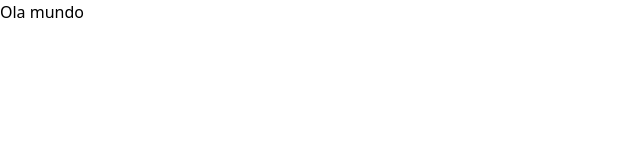
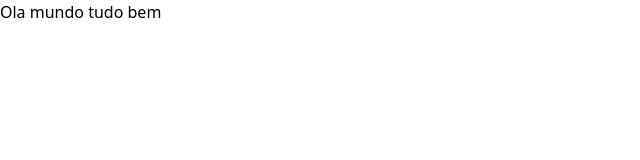
Before and after one commit to DomingosChiconela/Bacissa-FrontEnd, a React (Vite) app: page / in a window 1280 px wide. Shown: the top 160 px of the page, without its empty margins (0-640 px from the left). Built offline with nearby package versions, Linux system fonts and the light colour scheme.

Commit message:
update body-3

```diff
--- a/src/pages/home.jsx
+++ b/src/pages/home.jsx
@@ -1,5 +1,5 @@
 export const Home = () => {
     return (
-        <h1>Ola mundo</h1>
+        <h1>Ola mundo tudo bem</h1>
     )
 }
```
